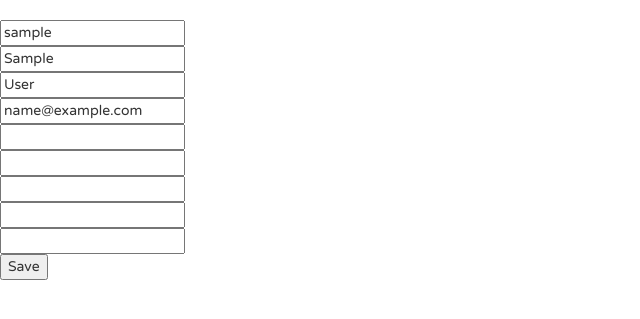
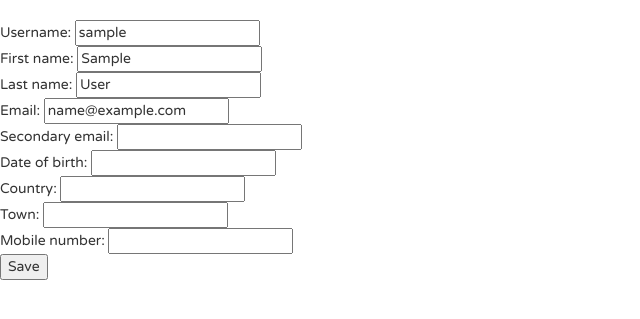
Before and after one commit to GoranAviani/Amibit2, a Django app: page /users/profile/edit-info/ in a window 1280 px wide. Shown: the part 52-371 px from the top of the page, without its empty margins (0-640 px from the left). Run offline with Django 3.2, Linux system fonts and the light colour scheme; the visitor is signed in with stand-in values (Sample User, id 1); some libraries are stand-ins or nearby versions.

Commit message:
added name tags to edit user profile html page

```diff
--- a/templates/expanded_user/edit_user_profile.html
+++ b/templates/expanded_user/edit_user_profile.html
@@ -5,23 +5,23 @@
 
 <form method="post">
     {% csrf_token %}
-    {{user_profile_form_data.username}}
+    Username: {{user_profile_form_data.username}}
     <br/>
-    {{user_profile_form_data.first_name}}
+    First name: {{user_profile_form_data.first_name}}
     <br/>
-    {{user_profile_form_data.last_name}}
+    Last name: {{user_profile_form_data.last_name}}
     <br/>
-    {{user_profile_form_data.email}}
+    Email: {{user_profile_form_data.email}}
     <br/>
-    {{user_profile_form_data.userSecondEmail}}
+    Secondary email: {{user_profile_form_data.userSecondEmail}}
     <br/>
-    {{user_profile_form_data.userDoB}}
+    Date of birth: {{user_profile_form_data.userDoB}}
     <br/>
-    {{user_profile_form_data.userCountry}}
+    Country: {{user_profile_form_data.userCountry}}
     <br/>
-    {{user_profile_form_data.userCity}}
+    Town: {{user_profile_form_data.userCity}}
     <br/>
-    {{user_profile_form_data.userMobilenumber}}
+    Mobile number: {{user_profile_form_data.userMobilenumber}}
     <br/>
 
     <button type="submit">Save</button>
```
